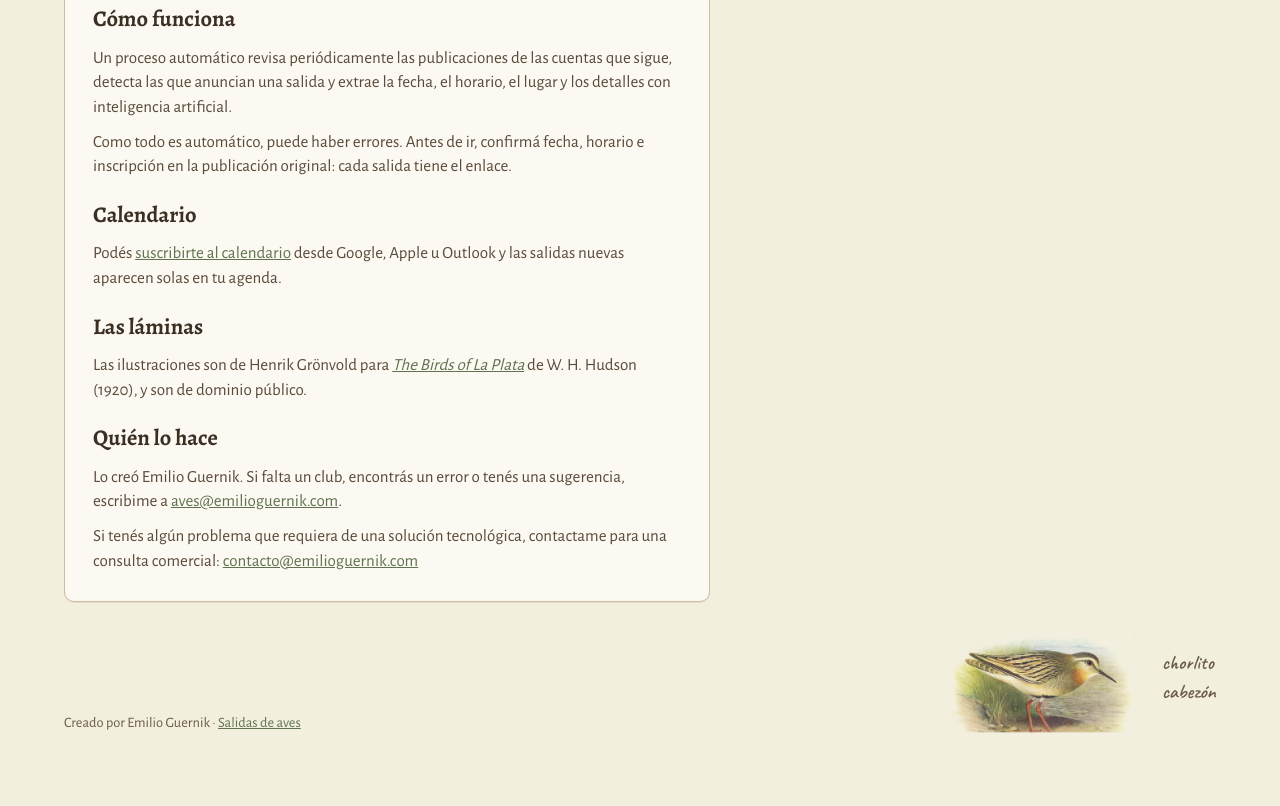
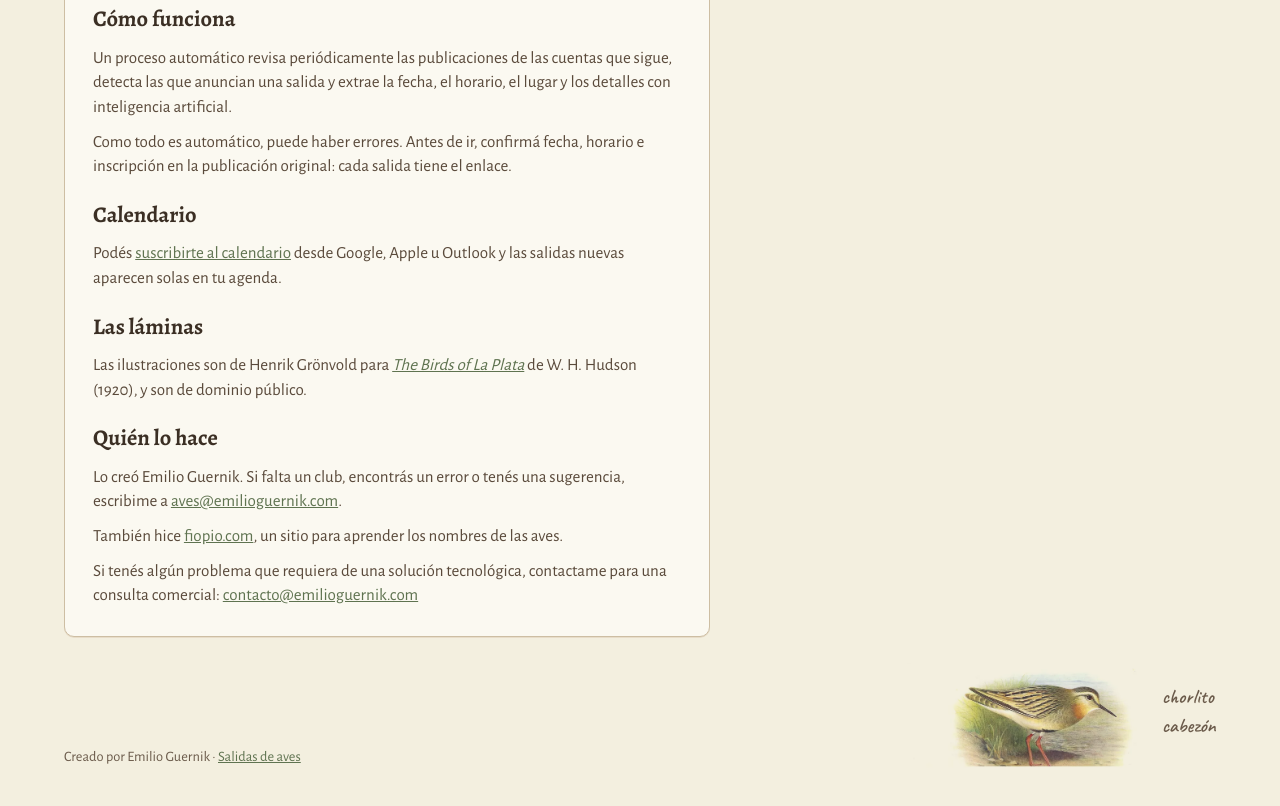
Before and after one commit to Guernik/salidas-de-aves, a plain HTML site: page acerca.html in a window 1280 px wide. Shown: the part 578-1384 px from the top of the page. Before the commit the page ends 1352 px from the top, so only its background shows below. Drawn offline with nearby package versions, Linux system fonts and the light colour scheme.

Commit message:
feat: link to fiopio.com in about page

```diff
--- a/acerca.html
+++ b/acerca.html
@@ -51,6 +51,7 @@
       <section>
         <h2>Quién lo hace</h2>
         <p>Lo creó Emilio Guernik. Si falta un club, encontrás un error o tenés una sugerencia, escribime a <a href="mailto:aves@emilioguernik.com">aves@emilioguernik.com</a>.</p>
+        <p>También hice <a href="https://fiopio.com">fiopio.com</a>, un sitio para aprender los nombres de las aves.</p>
         <p>Si tenés algún problema que requiera de una solución tecnológica, contactame para una consulta comercial: <a href="mailto:contacto@emilioguernik.com">contacto@emilioguernik.com</a></p>
       </section>
     </article>
```
